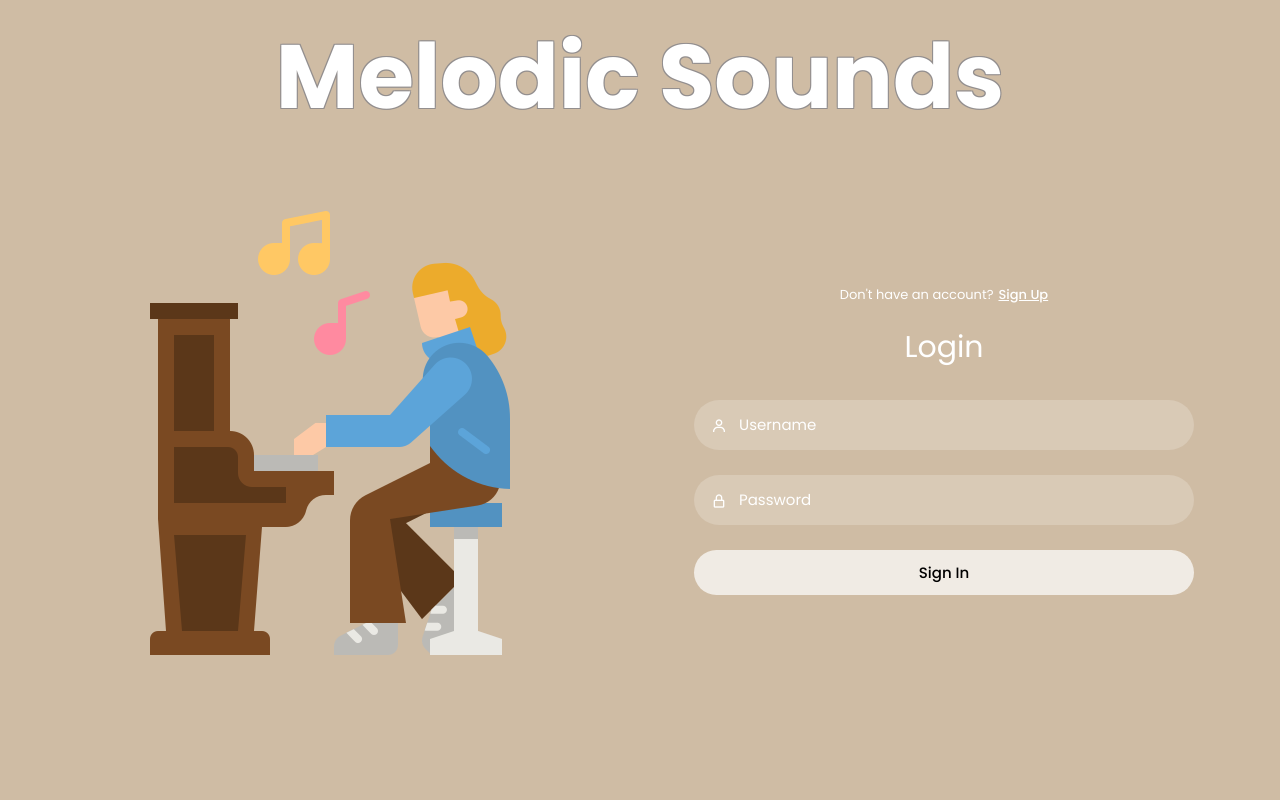
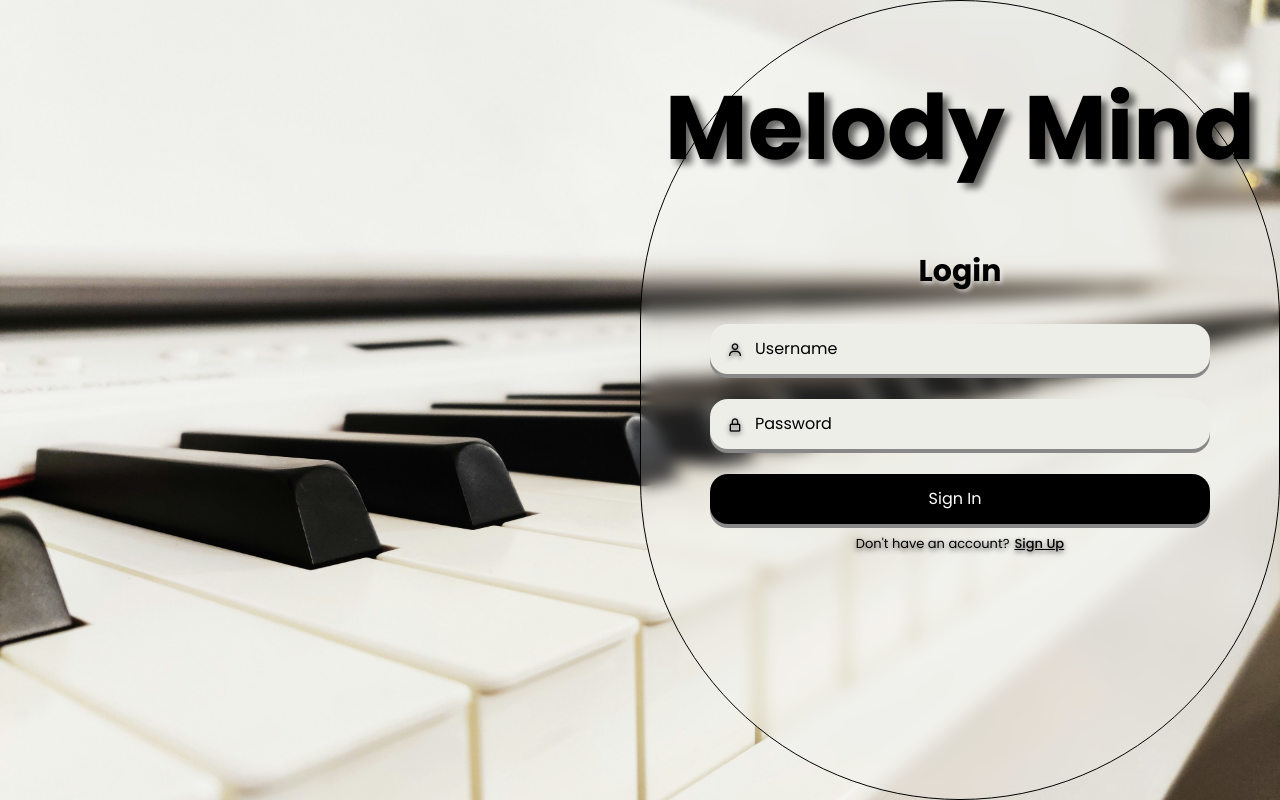
Before and after one commit to danielgo26/MusicalInstruments, a PHP site: page / in a window 1280 px wide. Run offline with PHP 8.4, Linux system fonts and the light colour scheme.

Commit message:
Fix index.html

```diff
--- a/login/index.html
+++ b/login/index.html
@@ -1,84 +1,73 @@
 <!DOCTYPE html>
 <html lang="en">
+
 <head>
   <meta charset="UTF-8">
   <!-- <meta http-equiv="X-UA-Compatible" content="IE=edge"> -->
   <meta name="viewport" content="width=device-width, initial-scale=1.0">
   <link href='https://unpkg.com/boxicons@2.1.4/css/boxicons.min.css' rel='stylesheet'>
-    <link rel="stylesheet" href="login.css" />
+  <link rel="stylesheet" href="logIn.css" />
   <title>Login & Registration</title>
 </head>
 
 <body>
+  <div class="background">
+    <div class="blurred">
       <header>
-        <h1>Melodic Sounds</h1>
+        <h1>Melody Mind</h1>
       </header>
- <div class="wrapper">
-
-    <nav class="nav">
-        <div class="nav-logo">
-            <img src="piano.png" alt="">
-        </div>
-    </nav>
-
 
       <div class="form-box">
 
         <div class="login-container" id="login">
           <form id="loginForm">
-            <div class="top">
-                <span>Don't have an account? <a href="#" onclick="register()">Sign Up</a></span>
-                <header>Login</header>
-            </div>
+            <h4>Login</h4>
             <div class="input-box">
               <input type="text" class="input-field" id="username" name="username" placeholder="Username" required>
               <i class="bx bx-user"></i>
             </div>
             <div class="input-box">
-                <input type="password" class="input-field" id="password" name="password" placeholder="Password"required>
+              <input type="password" class="input-field" id="password" name="password" placeholder="Password" required>
               <i class="bx bx-lock-alt"></i>
             </div>
             <div class="input-box">
-                <input type="submit" class="submit" value="Sign In">
+              <input type="submit" class="input-field login-btn" value="Sign In">
             </div>
-            <div id="outcome"></div>
+            <!-- <div id="outcome"></div> -->
+            <div class="top">
+              <span>Don't have an account? <a href="#" onclick="register()">Sign Up</a></span>
+            </div>
           </form>
         </div>
 
-    <!-- <div class="form-box">
-        <div class="login-container" id="login">
-            <div class="top">
-                <span>Don't have an account? <a href="#" onclick="register()">Sign Up</a></span>
-                <header>Login</header>
+        <div class="register-container" id="register">
+          <h4>Sign Up</h4>
+          <form id="registerForm">
+            <div class="input-box">
+              <input class="input-field" type="text" id="username" placeholder="Username" required>
+              <i class="bx bx-user"></i>
             </div>
-
-            <form id="loginForm">
-                <input type="text" id="loginUsername" placeholder="Username" required>
-                <input type="password" id="loginPassword" placeholder="Password" required>
-                <button type="submit">Login</button>
-            </form>
-
-            <div id="loginMessage"></div>
-        </div> -->
-
-        <div class="register-container" id="register">
+            <div class="input-box">
+              <input class="input-field" type="email" id="email" placeholder="Email" required>
+              <i class="bx bx-lock-alt"></i>
+            </div>
+            <div class="input-box">
+              <input class="input-field" type="password" id="password" placeholder="Password" required>
+              <i class="bx bx-lock-alt"></i>
+            </div>
+            <div class="input-box">
+              <input type="submit" class="input-field login-btn" value="Register">
+            </div>
             <div class="top">
               <span>Have an account? <a href="#" onclick="login()">Login</a></span>
-                <header>Sign Up</header>
             </div>
-
-            <form id="registerForm">
-                <input type="text" id="username" placeholder="Username" required>
-                <input type="email" id="email" placeholder="Email" required>
-                <input type="password" id="password" placeholder="Password" required>
-                <button type="submit">Register</button>
           </form>
 
           <script>
             document.getElementById('registerForm').addEventListener('submit', function (e) {
               e.preventDefault();
               const username = document.getElementById('username').value;
-                    const email    = document.getElementById('email').value;
+              const email = document.getElementById('email').value;
               const password = document.getElementById('password').value;
 
               registerUser(username, email, password);
@@ -146,6 +135,8 @@
           </script>
         </div>
       </div>
+    </div>
+  </div>
 
   <script>
 
@@ -155,24 +146,23 @@
     var y = document.getElementById("register");
 
     function login() {
-            x.style.left = "4px";
-            y.style.right = "-520px";
-            // a.className += " white-btn";
-            // b.className = "btn";
       x.style.opacity = 1;
       y.style.opacity = 0;
+
+      x.style.zIndex = 11;
+      y.style.zIndex = 10;
     }
 
     function register() {
-            x.style.left = "-510px";
-            y.style.right = "5px";
-            // a.className = "btn";
-            // b.className += " white-btn";
       x.style.opacity = 0;
       y.style.opacity = 1;
+
+      x.style.zIndex = 10;
+      y.style.zIndex = 11;
     }
 
   </script>
 
 </body>
+
 </html>
--- a/login/logIn.css
+++ b/login/logIn.css
@@ -1,14 +1,15 @@
 /* POPPINS FONT */
 @import url('https://fonts.googleapis.com/css2?family=Poppins:wght@400;500;600;700&display=swap');
 
-*{
+* {
     margin: 0;
     padding: 0;
     box-sizing: border-box;
     font-family: 'Poppins', sans-serif;
 
 }
-body{
+
+body {
     background-size: cover;
     background-repeat: no-repeat;
     background-attachment: fixed;
@@ -16,35 +17,59 @@ body{
     background-color: rgb(207, 188, 164);
 }
 
-h1{
+h1 {
     text-align: center;
-    color:#fff;
-    text-shadow:
-        -1px -1px 0 #938f8f,
-        1px -1px 0 #938f8f,
-        -1px 1px 0 #938f8f,
-        1px 1px 0 #938f8f;
+    padding-top: 60px;
+    color: #000000;
+    text-shadow: 6px 5px 7px rgba(0, 0, 0, 0.6);
     font-size: 90px;
 }
 
-.wrapper{
+.wrapper {
     display: flex;
     justify-content: center;
     align-items: center;
-    /* min-height: 110vh; */
-    /* background: rgba(118, 106, 106, 0.4); */
 }
-.nav-logo{
-   margin-right: 100px;
+
+.background {
+    background-image: url('piano_background.jpg');
+    background-size: cover;
+    background-position: center;
+    height: 100vh;
+    position: relative;
+    display: flex;
+    flex-direction: column;
+    align-items: center;
+    justify-content: flex-start;
+    color: white;
+    text-shadow: 0 2px 5px rgba(0, 0, 0, 0.7);
+}
+
+.blurred {
+    border: 1px solid black;
+    border-radius: 400px;
+    position: absolute;
+    top: 0;
+    right: 0;
+    width: 50%;
+    height: 100%;
+    background: rgba(255, 255, 255, 0.1);
+    backdrop-filter: blur(8px);
+    -webkit-backdrop-filter: blur(8px);
+}
+
+.background-image img {
+    height: 300px;
 }
 
 
-.link:hover, .active{
+.link:hover,
+.active {
     border-bottom: 2px solid #fff;
 }
 
-.form-box{
-    position: relative;
+.form-box {
+    margin: 0 auto;
     display: flex;
     align-items: center;
     justify-content: center;
@@ -53,43 +78,54 @@ h1{
     overflow: hidden;
     z-index: 2;
 }
-.login-container{
-    position: absolute;
-    left: 4px;
+
+.login-container {
     width: 500px;
     display: flex;
     flex-direction: column;
     transition: .5s ease-in-out;
+    z-index: 11;
 }
-.register-container{
+
+.register-container {
     position: absolute;
-    right: -520px;
     width: 500px;
     display: flex;
     flex-direction: column;
     transition: .5s ease-in-out;
+    opacity: 0;
+    z-index: 10;
 }
-.top span{
-    color: #fff;
+
+.top span {
+    color: #000000;
     font-size: small;
     padding: 10px 0;
     display: flex;
     justify-content: center;
 }
-.top span a{
+
+.top span a {
     font-weight: 500;
-    color: #fff;
+    color: #000000;
     margin-left: 5px;
 }
-header{
-    color: #fff;
+
+h4 {
+    color: #000000;
     font-size: 30px;
     text-align: center;
-    padding: 10px 0 30px 0;
+    padding: 30px 0 30px 0;
+    padding-top: 0;
+    text-shadow: 2px 2px 4px rgba(255, 255, 255, 0.604);
 }
 
-.input-field{
-    font-size: 15px;
+.input-field::placeholder {
+    color: #000000;
+}
+
+.input-field {
+    /* font-size: 15px;
     background: rgba(255, 255, 255, 0.2);
     color: #fff;
     height: 50px;
@@ -98,21 +134,52 @@ header{
     border: none;
     border-radius: 30px;
     outline: none;
-    transition: .2s ease;
+    transition: .2s ease; */
+
+
+    padding: 0 10px 0 45px;
+    border: none;
+    border-radius: 18px;
+    background: rgb(237 238 232);
+    font-size: 16px;
+    width: 100%;
+    height: 50px;
+    box-shadow: 0 4px #888;
+    transition: transform 0.1s, box-shadow 0.1s;
 }
-.input-field:hover, .input-field:focus{
-    background: rgba(255, 255, 255, 0.25);
+
+.input-field:focus {
+    outline: none;
+    background: #eee;
 }
-::-webkit-input-placeholder{
+
+.input-field:active {
+    transform: translateY(4px);
+    box-shadow: 0 0 #262626;
+}
+
+.login-btn {
+    background: black;
+    color: white;
+    padding-left: 0;
+}
+
+.login-btn:hover {
+    background: #333;
+}
+
+::-webkit-input-placeholder {
     color: #fff;
 }
-.input-box i{
+
+.input-box i {
     position: relative;
     top: -35px;
     left: 17px;
-    color: #fff;
+    color: #000000;
 }
-.submit{
+
+.submit {
     font-size: 15px;
     font-weight: 500;
     color: black;
@@ -125,20 +192,23 @@ header{
     cursor: pointer;
     transition: .3s ease-in-out;
 }
-.submit:hover{
+
+.submit:hover {
     background: rgba(255, 255, 255, 0.5);
     box-shadow: 1px 5px 7px 1px rgba(0, 0, 0, 0.2);
 }
 
 
-@media only screen and (max-width: 786px){
-    .nav-button{
+@media only screen and (max-width: 786px) {
+    .nav-button {
         display: none;
     }
-    .nav-menu.responsive{
+
+    .nav-menu.responsive {
         top: 100px;
     }
-    .nav-menu{
+
+    .nav-menu {
         position: absolute;
         top: -800px;
         display: flex;
@@ -149,14 +219,17 @@ header{
         backdrop-filter: blur(20px);
         transition: .3s;
     }
-    .nav-menu ul{
+
+    .nav-menu ul {
         flex-direction: column;
         text-align: center;
     }
-    .nav-menu-btn{
+
+    .nav-menu-btn {
         display: block;
     }
-    .nav-menu-btn i{
+
+    .nav-menu-btn i {
         font-size: 25px;
         color: #fff;
         padding: 10px;
@@ -165,23 +238,29 @@ header{
         cursor: pointer;
         transition: .3s;
     }
-    .nav-menu-btn i:hover{
+
+    .nav-menu-btn i:hover {
         background: rgba(255, 255, 255, 0.15);
     }
 }
+
 @media only screen and (max-width: 540px) {
-    .wrapper{
+    .wrapper {
         min-height: 100vh;
     }
-    .form-box{
+
+    .form-box {
         width: 100%;
         height: 500px;
     }
-    .register-container, .login-container{
+
+    .register-container,
+    .login-container {
         width: 100%;
         padding: 0 20px;
     }
-    .register-container .two-forms{
+
+    .register-container .two-forms {
         flex-direction: column;
         gap: 0;
     }
--- a/login/logIn.html
+++ b/login/logIn.html
@@ -5,7 +5,7 @@
     <!-- <meta http-equiv="X-UA-Compatible" content="IE=edge"> -->
     <meta name="viewport" content="width=device-width, initial-scale=1.0">
     <link href='https://unpkg.com/boxicons@2.1.4/css/boxicons.min.css' rel='stylesheet'>
-    <link rel="stylesheet" href="login.css" />
+    <link rel="stylesheet" href="logIn.css" />
     <title>Login & Registration</title>
 </head>
 
```
Also changed, not shown: login/piano.png (deleted), login/piano_background.jpg (added). Lines whose indentation alone changed are shown as unchanged.
